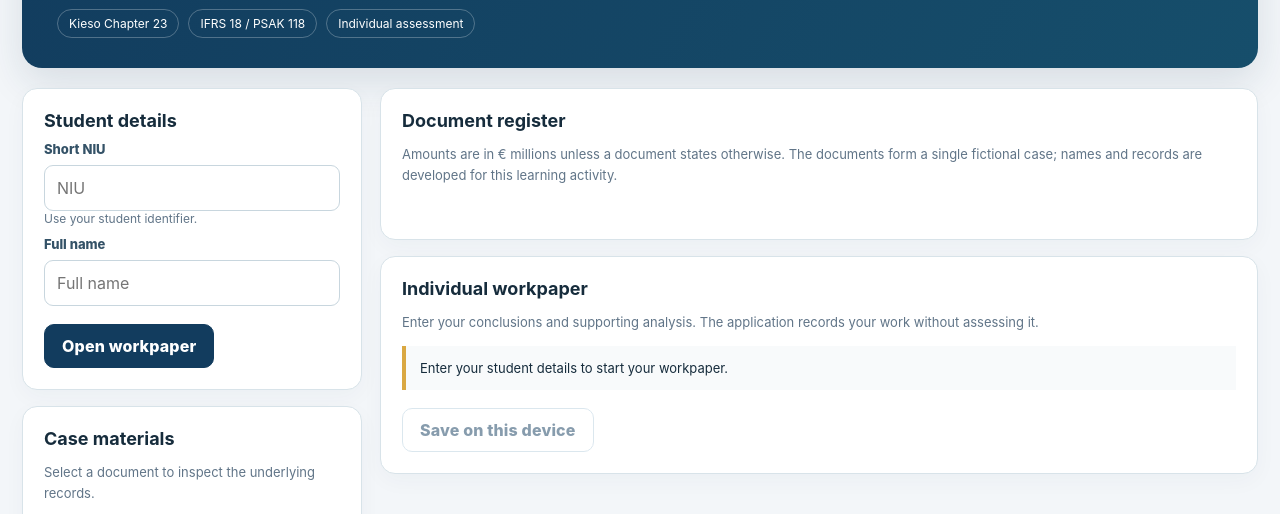
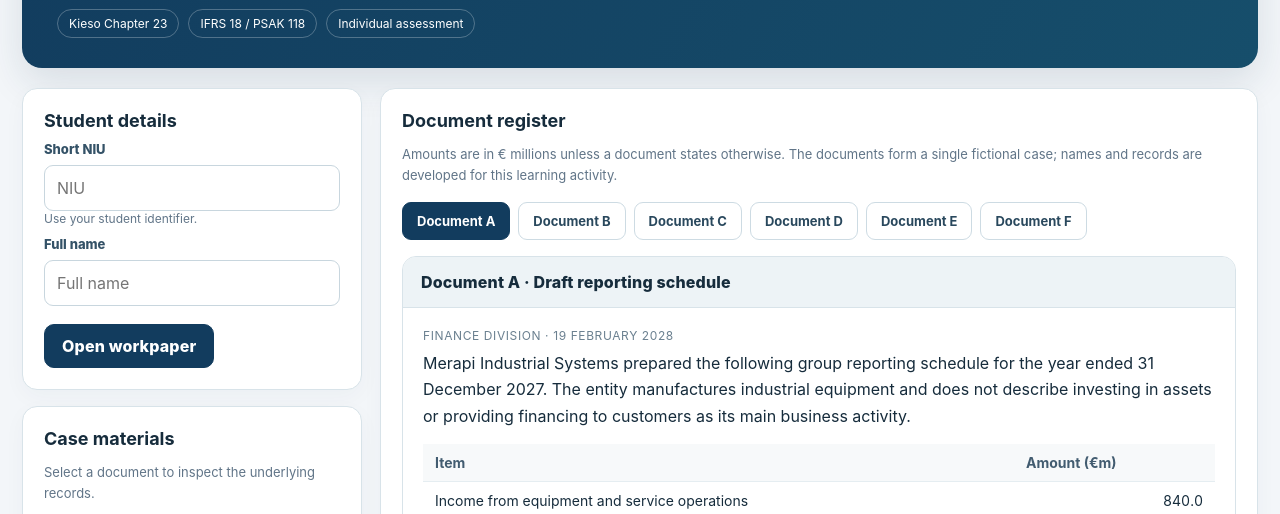
Before and after one commit to gunggu/akm-lab, a website: page disclosurelab/index.html in a window 1280 px wide. Shown: the part 273-787 px from the top of the page. Drawn offline with Linux system fonts and the light colour scheme.

Commit message:
fix(session13): repair punctuation in document text and validate client script

```diff
--- a/disclosurelab/index.html
+++ b/disclosurelab/index.html
@@ -39,7 +39,7 @@ const CASE_VERSION='s13-merapi-2027-v1';
 const docs=[
 {id:'A',label:'Financial results',heading:'Document A · Draft reporting schedule',meta:'Finance division · 19 February 2028',body:'<p>Merapi Industrial Systems prepared the following group reporting schedule for the year ended 31 December 2027. The entity manufactures industrial equipment and does not describe investing in assets or providing financing to customers as its main business activity.</p><table><tr><th>Item</th><th>Amount (€m)</th></tr><tr><td>Income from equipment and service operations</td><td class="num">840.0</td></tr><tr><td>Expenses assigned to operations</td><td class="num">682.0</td></tr><tr><td>Investment-category income</td><td class="num">12.0</td></tr><tr><td>Financing-category expenses</td><td class="num">19.0</td></tr><tr><td>Income-tax expense</td><td class="num">31.0</td></tr></table><p>Operating expenses include €16.0m associated with a restructuring programme undertaken during 2027. There are no discontinued operations or other categories of income and expenses in this exercise.</p>'},
 {id:'B',label:'Credit and incident records',heading:'Document B · Year-end records and later correspondence',meta:'Receivables, facilities and compliance records',body:'<p><strong>Customer: Tiga Dinamika Ltd.</strong> Trade receivable at 31 December 2027: €9.4m. The ledger includes a loss allowance of €1.2m. Correspondence dated 20 December 2027 requests extended payment terms following missed November and December instalments. A court notice dated 27 January 2028 records the customer\'s insolvency filing.</p><p><strong>West Distribution Facility.</strong> The maintenance report issued 29 December 2027 records the facility as operational. On 12 February 2028, a flash flood damaged storage equipment. The initial engineering estimate of loss is €7.5m; insurance recovery remains under review.</p><p>The draft group financial statements were authorized for issue on 15 March 2028.</p>'},
-{id:'C',label:'Financing agreement',heading:'Document C · Financing and ownership extract',meta:'Legal and treasury office · 31 December 2027',body:'<p>Merapi received a loan of €36.0m on 1 August 2027 from Batu Cendana Holdings, which controls 62% of Merapi\'s voting rights. The agreement states an annual interest rate of 2%, no pledged security, and repayment on demand. The principal was outstanding at the reporting date.</p><p>The company's draft financial statements separately record the loan payable and related interest expense. The agreement is accompanied by a director-approved transaction summary and bank confirmation.</p><p>No additional loan terms are included in the documents supplied for this exercise.</p>'},
+{id:'C',label:'Financing agreement',heading:'Document C · Financing and ownership extract',meta:'Legal and treasury office · 31 December 2027',body:'<p>Merapi received a loan of €36.0m on 1 August 2027 from Batu Cendana Holdings, which controls 62% of Merapi\'s voting rights. The agreement states an annual interest rate of 2%, no pledged security, and repayment on demand. The principal was outstanding at the reporting date.</p><p>The company\'s draft financial statements separately record the loan payable and related interest expense. The agreement is accompanied by a director-approved transaction summary and bank confirmation.</p><p>No additional loan terms are included in the documents supplied for this exercise.</p>'},
 {id:'D',label:'Business-line data',heading:'Document D · Management operating-line report',meta:'Chief operating decision-maker pack · 31 December 2027',body:'<p>The chief operating decision-maker reviews the following four operating lines separately. The table gives management\'s segment revenue, segment profit or loss, and assets. The entries have not been adjusted for intersegment transactions.</p><table><tr><th>Operating line</th><th>External revenue</th><th>Intersegment revenue</th><th>Profit / (loss)</th><th>Assets</th></tr><tr><td>Components</td><td class="num">465</td><td class="num">35</td><td class="num">65</td><td class="num">500</td></tr><tr><td>Manufacturing systems</td><td class="num">225</td><td class="num">25</td><td class="num">(38)</td><td class="num">240</td></tr><tr><td>Services</td><td class="num">125</td><td class="num">15</td><td class="num">12</td><td class="num">140</td></tr><tr><td>New ventures</td><td class="num">25</td><td class="num">0</td><td class="num">(4)</td><td class="num">80</td></tr></table><p>Management has not aggregated these operating lines. The group has no other operating lines in this case.</p>'},
 {id:'E',label:'Quarterly records',heading:'Document E · Interim reporting file',meta:'Financial planning · 2027',body:'<p>Quarterly group revenue was €170m, €215m, €195m and €260m for quarters 1 through 4, respectively. A €1.2m annual insurance premium was paid in advance on 1 January 2027 for twelve months of coverage received evenly throughout the year.</p><p>First-quarter pretax income was €42m. The finance team estimated the average annual effective income-tax rate at 24%. For this exercise, there are no separately recognized unusual tax items.</p><p>The interim package covers the quarter ended 31 March 2027.</p>'},
 {id:'F',label:'Investor communications',heading:'Document F · External communications extracts',meta:'Investor relations · Public written presentation',body:'<p>The company\'s publicly distributed investor presentation uses the subtotal <strong>“Adjusted operating result — €174.0m”</strong>. The presentation explains that this measure excludes €16.0m of restructuring expenditure from the reported operating result and describes the subtotal as management\'s view of the group\'s financial performance.</p><p>The financial reporting team estimates a 24% income-tax effect for the restructuring adjustment. That expense arose entirely within wholly owned entities. The adjusted subtotal is not specifically required by an IFRS Accounting Standard. The company has no additional adjusted measures for this case.</p>'}
```
